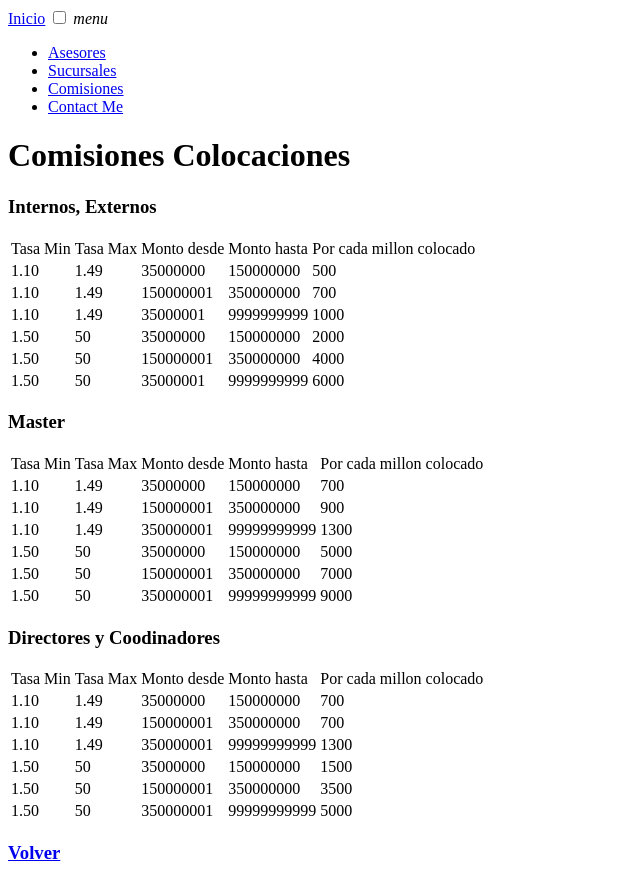
After one commit to COOVITEL/Comisiones, a Django app: page /colocaciones/ in a window 1280 px wide. The commit adds this page. Shown: the whole page, without its empty margins (0-640 px from the left). Run offline with Django 4.2, Linux system fonts and the light colour scheme; data comes from the database, SQL or seed files in the repository; both versions use the stored data as it was after the commit.

Commit message:
Comisions pages

```diff
--- a/comisiones/comisiones/settings.py
+++ b/comisiones/comisiones/settings.py
@@ -38,7 +38,7 @@ INSTALLED_APPS = [
     'django.contrib.messages',
     'django.contrib.staticfiles',
     'controls',
-    'tasas'
+    'tasas',
 ]
 
 MIDDLEWARE = [
--- a/comisiones/tasas/models.py
+++ b/comisiones/tasas/models.py
@@ -52,3 +52,55 @@ class AhorroVista(models.Model):
 
     def __str__(self) -> str:
         return f"Ahorro Vista Desde {self.since} Hasta {self.until}"
+
+class CrecimeintoBaseSocial(models.Model):
+    """"""
+    amount = models.CharField(max_length=50)
+    value = models.CharField(max_length=50)
+
+    def __str__(self) -> str:
+        return f"{self.value} por cada {self.amount}"
+
+class CrecimientoCartera(models.Model):
+    """"""
+    tasaMin = models.CharField(max_length=50)
+    tasaMax = models.CharField(max_length=50)
+    since = models.CharField(max_length=50)
+    until = models.CharField(max_length=50)
+    value = models.CharField(max_length=50)
+
+    def __str__(self) -> str:
+        return f"{self.value} x millon, tasa {self.tasaMin} - {self.tasaMax}, monto {self.since} - {self.until}"
+
+class CrecimientoCdats(models.Model):
+    """"""
+    tasaMin = models.CharField(max_length=50)
+    tasaMax = models.CharField(max_length=50)
+    value = models.CharField(max_length=50)
+
+    def __str__(self) -> str:
+        return f"{self.value} x millon, tasa entre {self.tasaMin} - {self.tasaMax}"
+
+class CrecimientoCooviahorro(models.Model):
+    """"""
+    amount = models.CharField(max_length=50)
+    value = models.CharField(max_length=50)
+
+    def __str__(self) -> str:
+        return f"{self.value} x millon en crecimiento Cooviahorro"
+
+class CaptacionAhorroVista(models.Model):
+    """"""
+    since = models.CharField(max_length=50)
+    until = models.CharField(max_length=50)
+    porcentaje = models.CharField(max_length=50)
+
+    def __str__(self) -> str:
+        return f""
+
+class Utilidad(models.Model):
+    """"""
+    rangoSince = models.CharField(max_length=50)
+    rangoUntil = models.CharField(max_length=50)
+    size = models.CharField(max_length=50)
+    value = models.CharField(max_length=50)
--- /dev/null
+++ b/comisiones/tasas/templates/colocaciones.html
@@ -0,0 +1,65 @@
+{% extends "layout.html" %}
+
+{% block contein %}
+    <h1>Comisiones Colocaciones</h1>
+    <div>
+        <table>
+            <h3>Internos, Externos</h3>
+            <tr>
+                <td>Tasa Min</td>
+                <td>Tasa Max</td>
+                <td>Monto desde</td>
+                <td>Monto hasta</td>
+                <td>Por cada millon colocado</td>
+            </tr>
+            {% for int in internos %}
+            <tr>
+                <td>{{int.tasaMin}}</td>
+                <td>{{int.tasaMax}}</td>
+                <td>{{int.since}}</td>
+                <td>{{int.until}}</td>
+                <td>{{int.value}}</td>
+            </tr>
+        {% endfor %}
+        </table>
+        <table>
+            <h3>Master</h3>
+            <tr>
+                <td>Tasa Min</td>
+                <td>Tasa Max</td>
+                <td>Monto desde</td>
+                <td>Monto hasta</td>
+                <td>Por cada millon colocado</td>
+            </tr>
+            {% for master in masters %}
+            <tr>
+                <td>{{master.tasaMin}}</td>
+                <td>{{master.tasaMax}}</td>
+                <td>{{master.since}}</td>
+                <td>{{master.until}}</td>
+                <td>{{master.value}}</td>
+            </tr>
+        {% endfor %}
+        </table>
+        <table>
+            <h3>Directores y Coodinadores</h3>
+            <tr>
+                <td>Tasa Min</td>
+                <td>Tasa Max</td>
+                <td>Monto desde</td>
+                <td>Monto hasta</td>
+                <td>Por cada millon colocado</td>
+            </tr>
+            {% for director in directores %}
+            <tr>
+                <td>{{director.tasaMin}}</td>
+                <td>{{director.tasaMax}}</td>
+                <td>{{director.since}}</td>
+                <td>{{director.until}}</td>
+                <td>{{director.value}}</td>
+            </tr>
+        {% endfor %}
+        </table>
+    </div>
+    <a href="{% url 'types_comisiones' %}"><h3>Volver</h3></a>
+{% endblock contein %}
--- a/comisiones/tasas/urls.py
+++ b/comisiones/tasas/urls.py
@@ -3,5 +3,10 @@ from . import views
 
 
 urlpatterns = [
-    path("comisiones/", views.comisiones, name="types_comisiones")
+    path("comisiones/", views.comisiones, name="types_comisiones"),
+    path("afiliaciones/", views.afiliaciones, name="afiliaciones"),
+    path("colocaciones/", views.colocaciones, name="colocaciones"),
+    path("cdats/", views.cdats, name="cdats"),
+    path("cooviahorros/", views.cooviahorro, name="cooviahorros"),
+    path("ahorrovista/", views.ahorrovista, name="ahorrovista"),
 ]
--- a/comisiones/tasas/views.py
+++ b/comisiones/tasas/views.py
@@ -1,4 +1,30 @@
 from django.shortcuts import render
+from .models import Afiliaciones, Colocaciones, Cdats, Cooviahorro, AhorroVista
+
 
 def comisiones(request):
     return render(request, "types_comisiones.html")
+
+def afiliaciones(request):
+    afiliacion = Afiliaciones.objects.all()
+    return render(request, "afiliaciones.html", {"afiliacion": afiliacion})
+
+def colocaciones(request):
+    int_ext = Colocaciones.objects.filter(type="Internos, Externos")
+    masters = Colocaciones.objects.filter(type="Master")
+    directores = Colocaciones.objects.filter(type="Directores, Coordinadores")
+    return render(request, "colocaciones.html",{"internos": int_ext,
+                                                "masters": masters,
+                                                "directores": directores})
+
+def cdats(request):
+    cdats = Cdats.objects.all()
+    return render(request, "cdats.html", {"cdats": cdats})
+
+def cooviahorro(request):
+    coovi = Cooviahorro.objects.all()
+    return render(request, "cooviahorros.html", {"coovi": coovi})
+
+def ahorrovista(request):
+    ahorros = AhorroVista.objects.all()
+    return render(request, "ahorrovista.html", {"ahorros": ahorros})
```
Also changed, not shown: comisiones/tasas/templates/afiliaciones.html (added, +22 -0 lines), comisiones/tasas/templates/ahorrovista.html (added, +22 -0 lines), comisiones/tasas/templates/cdats.html (added, +24 -0 lines), comisiones/tasas/templates/cooviahorros.html (added, +20 -0 lines), comisiones/tasas/templates/types_comisiones.html (+5 -5 lines), comisiones/db.sqlite3, comisiones/tasas/migrations/0001_initial.py (added).
